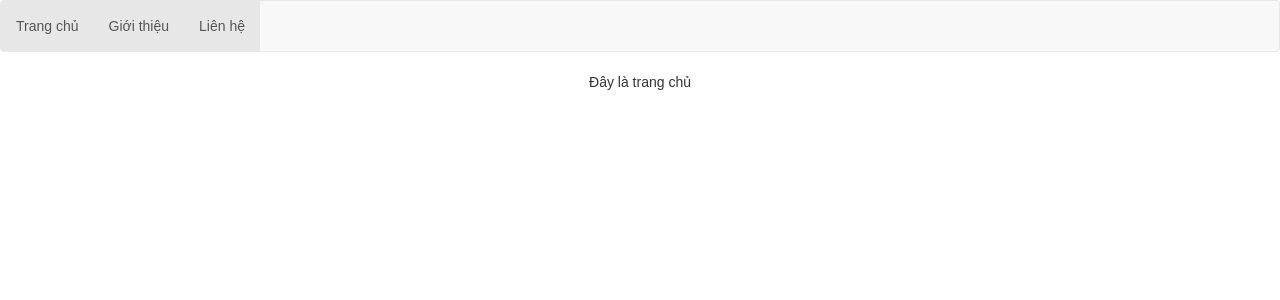
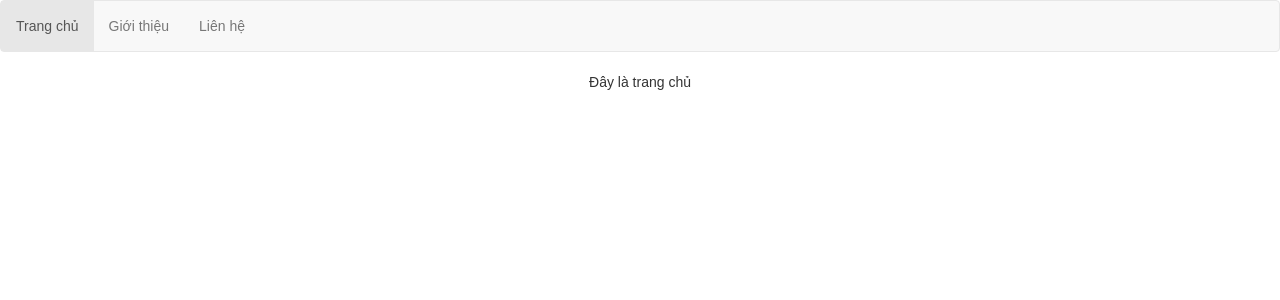
Before and after one commit to ducchungtx/ReactJS-React-Router-v4, a React (Create React App) app: page / in a window 1280 px wide. Shown: the top 300 px of the page. Built offline with nearby package versions, Linux system fonts and the light colour scheme.

Commit message:
Apply active css class to parent of Element

```diff
--- a/src/App.js
+++ b/src/App.js
@@ -18,11 +18,10 @@ const MenuLink = ({ label, to, activeOnlyWhenExtract }) => {
                     return (
                         <li className={active}>
                             <NavLink
-                                to="/"
+                                to={to}
                                 className="my-link"
-                                exact
                             >
-                                Trang chủ
+                                {label}
                             </NavLink>
                         </li>
                     )
@@ -40,29 +39,9 @@ class App extends Component {
                     {/* Menu */}
                     <nav className="navbar navbar-default">
                         <ul className="nav navbar-nav">
-                            <li className="active">
-                                <NavLink
-                                    to="/"
-                                    className="my-link"
-                                    exact
-                                >
-                                    Trang chủ
-                                </NavLink>
-                            </li>
-                            <li className="active">
-                                <NavLink
-                                    to="/about"
-                                    className="my-link"
-                                >
-                                    Giới thiệu
-                                </NavLink>
-                            </li>
-                            <li className="active">
-                                <NavLink
-                                    to="/contact"
-                                    className="my-link"
-                                >Liên hệ</NavLink>
-                            </li>
+                            <MenuLink label="Trang chủ" to="/" activeOnlyWhenExtract={true} />
+                            <MenuLink label="Giới thiệu" to="/about" />
+                            <MenuLink label="Liên hệ" to="/contact" />
                         </ul>
                     </nav>
                     {/* Noi dung */}
```
